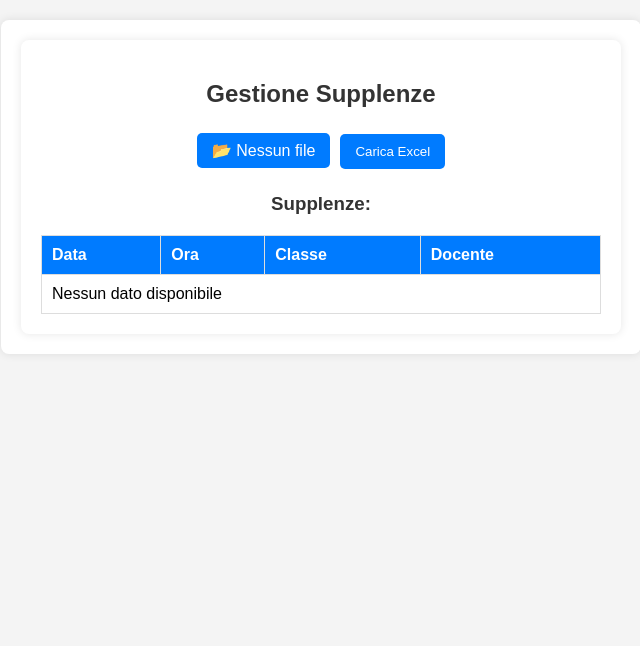
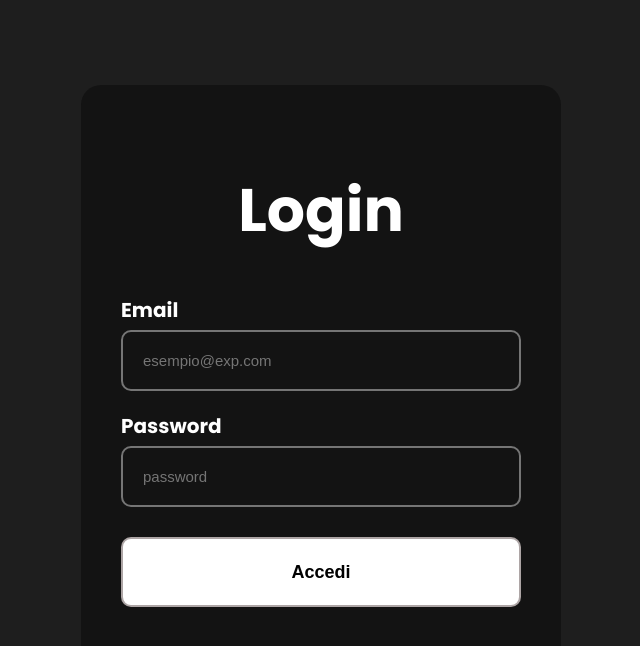
Before and after one commit to grattonii/GestioneSupplenze, a React (Vite) app in the folder AGD/frontend/: page / in a window 1280 px wide. Shown: the top 646 px of the page, without its empty margins (319-959 px from the left). Built offline with nearby package versions, Linux system fonts and the light colour scheme.

Commit message:
Creato il file Login, fatto la gui del login, chatgpt ha fatto le funzioni per prendere i valori, non so se funzioni

```diff
--- a/AGD/frontend/src/App.jsx
+++ b/AGD/frontend/src/App.jsx
@@ -1,5 +1,5 @@
 import { BrowserRouter as Router, Routes, Route } from "react-router-dom";
-import GestioneFile from "./pages/GestioneFile";
+import Login from "./pages/Login";
 import Dashboard from "./pages/Dashboard";
 import GestioneSupplenze from "./pages/GestioneSupplenze";
 import DisponibilitaDocenti from "./pages/DisponibilitaDocenti";
@@ -9,7 +9,7 @@ function App() {
   return (
     <Router>
       <Routes>
-        <Route path="/" element={<GestioneFile />} />
+        <Route path="/" element={<Login />} />
         <Route path="/dashboard" element={<Dashboard />} />
         <Route path="/gestione-supplenze" element={<GestioneSupplenze />} />
         <Route path="/disponibilita-docenti" element={<DisponibilitaDocenti />} />
--- a/AGD/frontend/src/pages/GestioneFile.jsx
+++ b/AGD/frontend/src/pages/GestioneFile.jsx
@@ -1,6 +1,6 @@
 import React, { useState } from "react";
 import axios from "axios";
-import "./App.css";
+import "../styles/App.css";
 
 function GestioneFile() {
   const [file, setFile] = useState(null);
--- /dev/null
+++ b/AGD/frontend/src/pages/Login.jsx
@@ -0,0 +1,76 @@
+import React, { useState } from "react";
+import axios from "axios";
+import "../styles/Login.css";
+
+function Login() {
+  // Stati per email e password
+  const [email, setEmail] = useState("");
+  const [password, setPassword] = useState("");
+
+  // Funzione per aggiornare gli stati quando l'utente digita
+  const handleChange = (event) => {
+    const { name, value } = event.target;
+    if (name === "email") setEmail(value);
+    if (name === "password") setPassword(value);
+  };
+
+  // Funzione per inviare i dati del login
+  const handleSubmit = async (event) => {
+    event.preventDefault(); // Evita il refresh della pagina
+
+    if (!email || !password) {
+      alert("Compila tutti i campi!");
+      return;
+    }
+
+    try {
+      const response = await axios.post("http://localhost:5000/login", {
+        email,
+        password,
+      });
+
+      console.log("Risposta dal server:", response.data);
+      alert("Login riuscito!");
+    } catch (error) {
+      console.error("Errore durante il login", error);
+      alert("Credenziali errate!");
+    }
+  };
+
+    return (
+      <>
+        <script src="https://kit.fontawesome.com/2f5f6d0fd4.js" crossorigin="anonymous"></script>
+        <div id="loginBox">
+          <div id="titolo">
+            <h1>Login</h1>
+          </div>
+          <form action="">
+            <div id="formLogin">
+
+              <div className="input">
+                <h3>Email</h3>
+                <input type="email" name="email" placeholder="esempio@exp.com" />
+              </div>
+
+              <div className="input">
+                <h3>Password</h3>
+                <input type="password" name="password" placeholder="password" />
+              </div>
+
+              <div id="containerPulsanti">
+              <div className="input"></div>
+                <div class="invia">
+
+                    <button type="submit">Accedi</button>
+
+                </div>
+
+                </div>
+            </div>
+          </form>
+        </div>
+      </>
+    );
+  }
+
+  export default Login;
--- /dev/null
+++ b/AGD/frontend/src/styles/Login.css
@@ -0,0 +1,119 @@
+@import url('https://fonts.googleapis.com/css2?family=Poppins:wght@700&display=swap');
+
+#loginBox {
+    position: absolute;
+    top: 50%;
+    left: 50%;
+    transform: translate(-50%, -50%);
+    color: white;
+    background-color: rgb(19, 19, 19);
+
+    padding-left: 40px;
+    padding-right: 40px;
+    padding-top: 40px;
+    padding-bottom: 40px;
+
+    border-radius: 20px;
+    min-width: 400px;
+    min-height: 550px;
+}
+
+#titolo{
+
+    width: 100%;
+    height: 100px;
+    text-align: center;
+    margin-bottom: 30px;
+
+}
+
+#formLogin {
+    width: 100%;
+    height: 100px;
+
+}
+
+h3 {
+
+
+    font-family: "Poppins", serif;
+    font-weight: 700;
+    font-style: normal;
+    color: white;
+    font-size: 20px;
+    margin-bottom: 5px;
+
+}
+
+.input {
+
+    width: 94%;
+    margin-top: 10px;
+    /*margin-left: ;*/
+    margin-right: 10%;
+    margin-bottom: 20px;
+}
+.input input {
+
+    width: 100%;
+    background: transparent;
+    border: none;
+    border: 2px solid rgba(255, 255, 255, 0.416);
+    border-radius: 10px;
+    font-size: 15px;
+    color: white;
+    padding: 20px 0px 20px 20px;
+
+}
+
+#containerPulsanti{
+
+    text-align: center;
+    margin-top: 30px;
+    width: 100%;
+    height: 100px;
+
+}
+
+#containerPulsanti button {
+
+    width: 100%;
+    height: 70px;
+    font-size: 18px;
+    font-weight: bold;
+    color: rgba (59, 39, 39, 0.416);
+    font-weight: 700;
+
+    background-color: white;
+    border: 2px solid rgba(59, 39, 39, 0.416);
+    border-radius: 10px;
+    cursor: pointer;
+    transition: 0.17s;
+
+}
+
+#containerPulsanti button:hover {
+
+    font-size: 18px;
+    font-weight: bold;
+    color: white;
+    background-color: rgba(59, 39, 39, 0.416);
+    border: 2px solid white;
+    border-radius: 10px;
+    cursor: pointer;
+    transition: 0.17s;
+
+}
+h1 {
+
+    font-weight: 700;
+    font-style: normal;
+    color: white;
+    font-size: 60px;
+}
+
+body {
+    background-color: rgb(30, 30, 30);
+    font-family: "Poppins", serif;
+
+}
```
Also changed, not shown: AGD/frontend/src/styles/App.css (renamed from AGD/frontend/src/pages/App.css).
